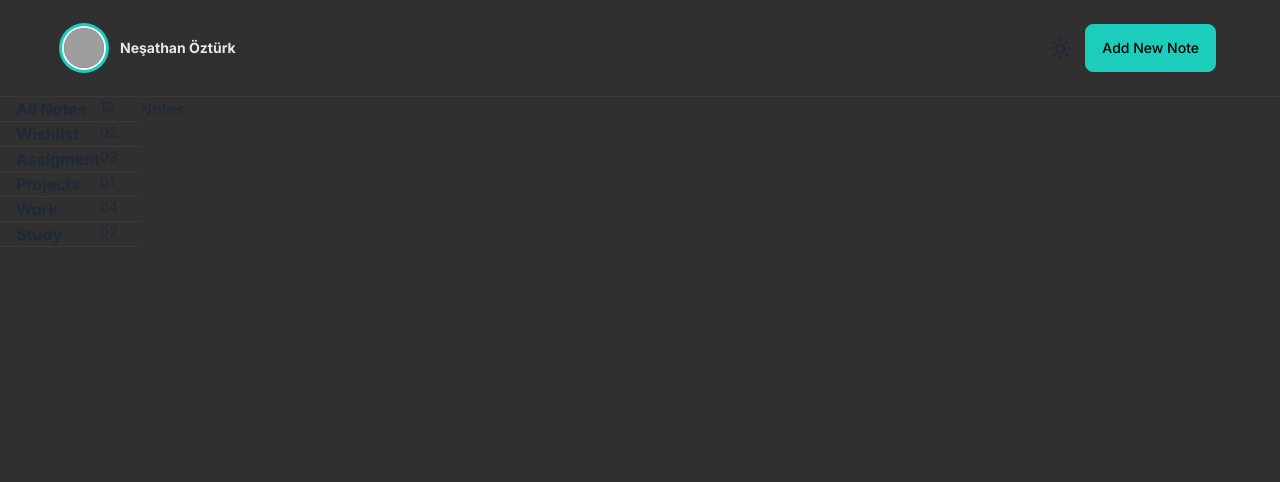
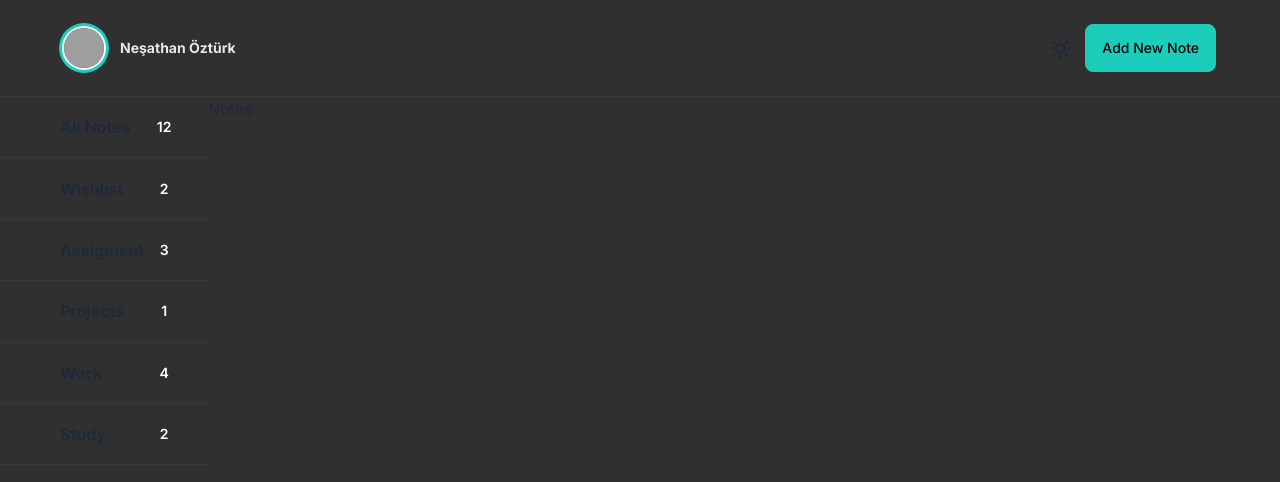
Before and after one commit to nesathanozturk/notluyorum, a Next.js app: page /notes in a window 1280 px wide. Shown: the top 482 px of the page. Built offline with nearby package versions, Linux system fonts and the light colour scheme; grey boxes are pictures that could not be loaded.

Commit message:
feat: create category

```diff
--- /dev/null
+++ b/src/components/navbar/Category.tsx
@@ -0,0 +1,24 @@
+import { categories } from "@/utils/data";
+
+const Category = () => {
+  const renderedCategories = categories.map((category) => (
+    <div
+      key={category.id}
+      className="flex justify-between items-center p-4 px-6 border-b-[0.05rem] border-[#393939] cursor-pointer hover:bg-[#393939] hover:bg-opacity-50 transition-all"
+    >
+      <div className="flex items-center space-x-4">
+        <div className={`w-5 h-5 bg-[${category.color}] rounded-full`}></div>
+        <span className="font-bold">{category.category}</span>
+      </div>
+      <div
+        className={`w-10 py-[0.3em] bg-[${category.lengthColor}] rounded-xl text-center text-white font-semibold text-sm`}
+      >
+        {category.length}
+      </div>
+    </div>
+  ));
+
+  return renderedCategories;
+};
+
+export default Category;
--- a/src/layouts/sidebar/index.tsx
+++ b/src/layouts/sidebar/index.tsx
@@ -1,60 +1,9 @@
+import Category from "@/components/navbar/Category";
+
 const Sidebar = () => {
   return (
     <aside className="w-[19rem] min-w-[16rem] border-r-[0.05rem] border-[#393939]">
-      <div className="flex justify-between items-center p-4 px-6 border-b-[0.05rem] border-[#393939]">
-        <div className="flex items-center space-x-4">
-          <div className="w-5 h-5 bg-[#AE54A2] rounded-full"></div>
-          <span className="font-bold">All Notes</span>
-        </div>
-        <div className="w-10 py-[0.3em] bg-[#AF54A3] rounded-xl text-center text-white font-semibold text-sm">
-          12
-        </div>
-      </div>
-      <div className="flex justify-between items-center p-4 px-6 border-b-[0.05rem] border-[#393939]">
-        <div className="flex items-center space-x-4">
-          <div className="w-5 h-5 bg-[#A35E11] rounded-full"></div>
-          <span className="font-bold">Wishlist</span>
-        </div>
-        <div className="w-10 py-[0.3em] bg-[#A45F12] rounded-xl text-center text-white font-semibold text-sm">
-          02
-        </div>
-      </div>
-      <div className="flex justify-between items-center p-4 px-6 border-b-[0.05rem] border-[#393939]">
-        <div className="flex items-center space-x-4">
-          <div className="w-5 h-5 bg-[#4757A5] rounded-full"></div>
-          <span className="font-bold">Assigment</span>
-        </div>
-        <div className="w-10 py-[0.3em] bg-[#4758A6] rounded-xl text-center text-white font-semibold text-sm">
-          03
-        </div>
-      </div>
-      <div className="flex justify-between items-center p-4 px-6 border-b-[0.05rem] border-[#393939]">
-        <div className="flex items-center space-x-4">
-          <div className="w-5 h-5 bg-[#349B90] rounded-full"></div>
-          <span className="font-bold">Projects</span>
-        </div>
-        <div className="w-10 py-[0.3em] bg-[#349B90] rounded-xl text-center text-white font-semibold text-sm">
-          01
-        </div>
-      </div>
-      <div className="flex justify-between items-center p-4 px-6 border-b-[0.05rem] border-[#393939]">
-        <div className="flex items-center space-x-4">
-          <div className="w-5 h-5 bg-[#B64963] rounded-full"></div>
-          <span className="font-bold">Work</span>
-        </div>
-        <div className="w-10 py-[0.3em] bg-[#B74963] rounded-xl text-center text-white font-semibold text-sm">
-          04
-        </div>
-      </div>
-      <div className="flex justify-between items-center p-4 px-6 border-b-[0.05rem] border-[#393939]">
-        <div className="flex items-center space-x-4">
-          <div className="w-5 h-5 bg-[#B58829] rounded-full"></div>
-          <span className="font-bold">Study</span>
-        </div>
-        <div className="w-10 py-[0.3em] bg-[#B6892A] rounded-xl text-center text-white font-semibold text-sm">
-          02
-        </div>
-      </div>
+      <Category />
     </aside>
   );
 };
--- /dev/null
+++ b/src/utils/data.ts
@@ -0,0 +1,44 @@
+export const categories = [
+  {
+    id: 1,
+    color: "#AE54A2",
+    category: "All Notes",
+    length: 12,
+    lengthColor: "#AF54A3",
+  },
+  {
+    id: 2,
+    color: "#A35E11",
+    category: "Wishlist",
+    length: 0o2,
+    lengthColor: "#A45F12",
+  },
+  {
+    id: 3,
+    color: "#4757A5",
+    category: "Assigment",
+    length: 0o3,
+    lengthColor: "#4758A6",
+  },
+  {
+    id: 4,
+    color: "#349B90",
+    category: "Projects",
+    length: 0o1,
+    lengthColor: "#349B90",
+  },
+  {
+    id: 5,
+    color: "#B64963",
+    category: "Work",
+    length: 0o4,
+    lengthColor: "#B74963",
+  },
+  {
+    id: 6,
+    color: "#B58829",
+    category: "Study",
+    length: 0o2,
+    lengthColor: "#B6892A",
+  },
+];
```
